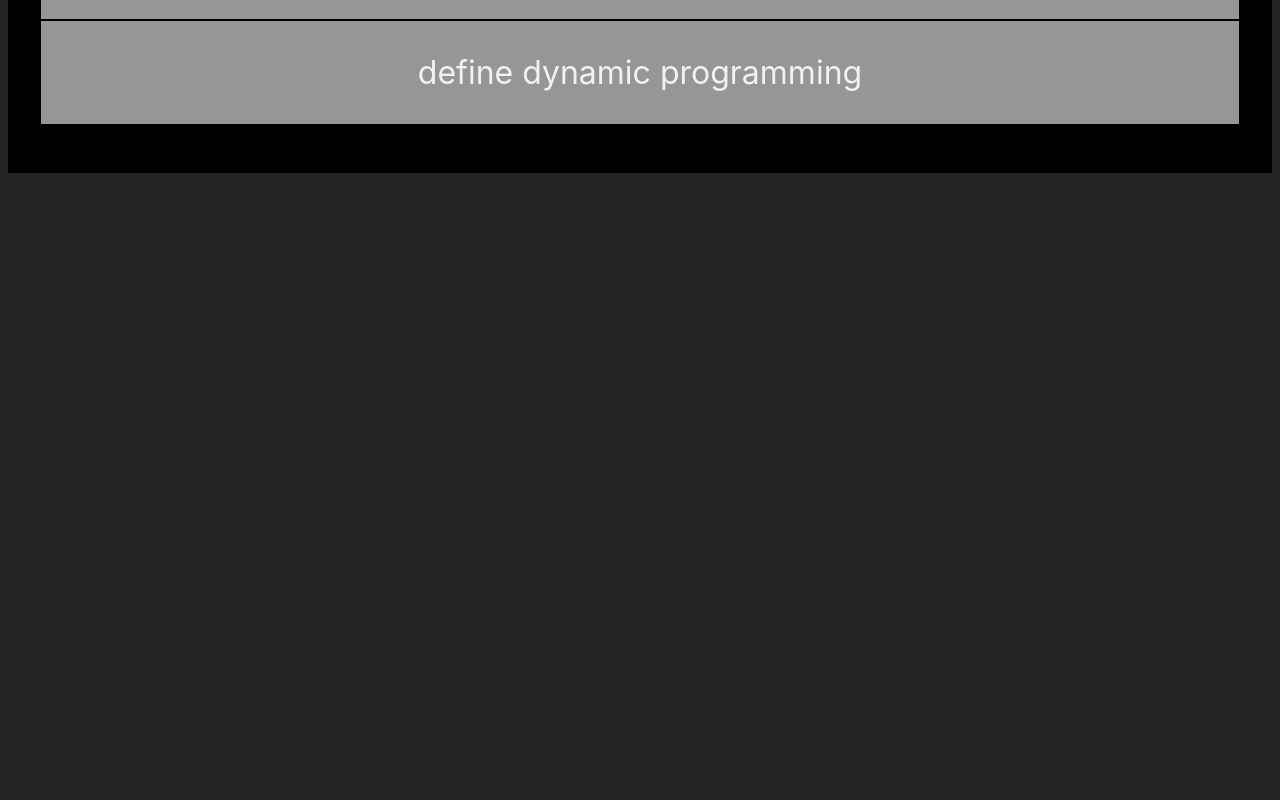
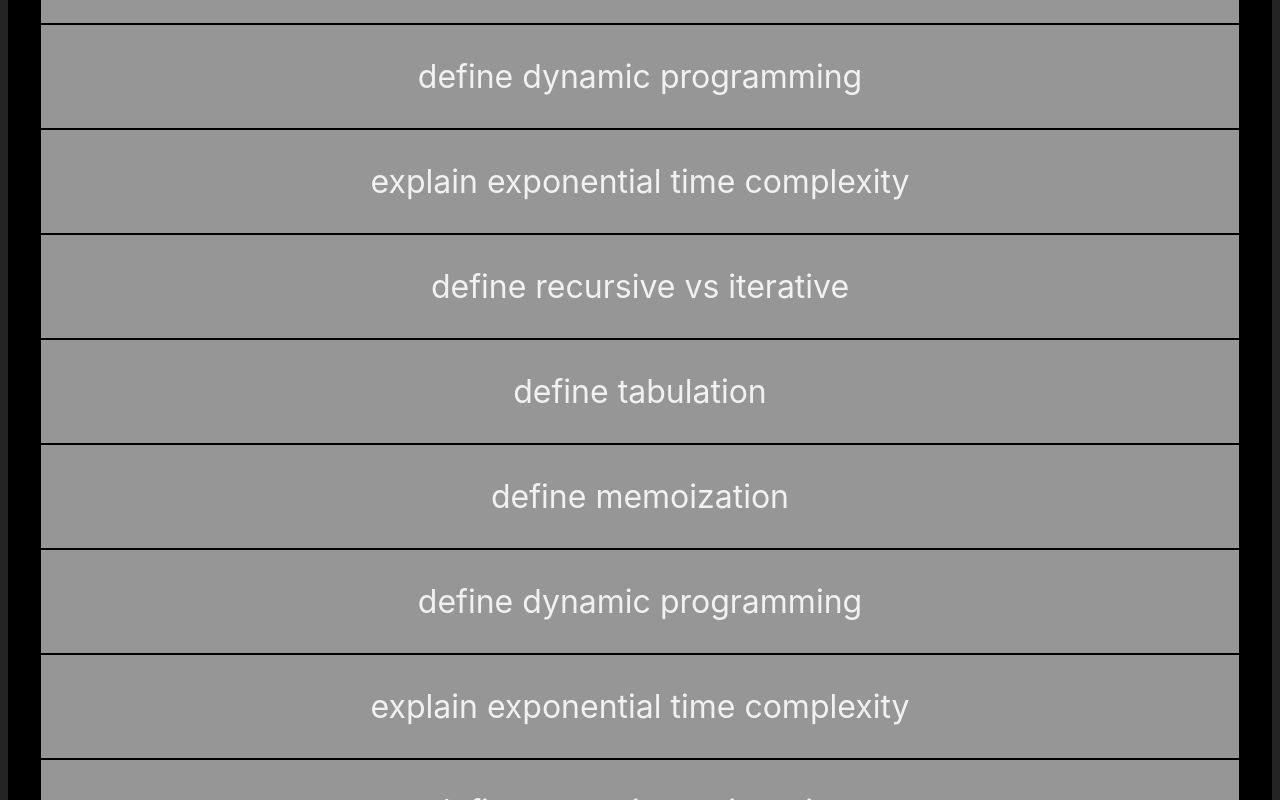
Before and after one commit to kjameer0/task-stack, a React (Vite) app: page / in a window 1280 px wide. Shown: the part 560-1360 px from the top of the page. Before the commit the page ends 800 px from the top, so only its background shows below. Built offline with nearby package versions, Linux system fonts and the light colour scheme.

Commit message:
feat: styled input field for task stack

```diff
--- a/src/components/Stack/Stack.tsx
+++ b/src/components/Stack/Stack.tsx
@@ -12,27 +12,69 @@ export default function Stack() {
     'define tabulation',
     'define recursive vs iterative',
     'explain exponential time complexity',
+    'define dynamic programming',
+    'define memoization',
+    'define tabulation',
+    'define recursive vs iterative',
+    'explain exponential time complexity',
+    'define dynamic programming',
+    'define memoization',
+    'define tabulation',
+    'define recursive vs iterative',
+    'explain exponential time complexity',
+    'define dynamic programming',
+    'define memoization',
+    'define tabulation',
+    'define recursive vs iterative',
+    'explain exponential time complexity',
+    'define dynamic programming',
+    'define memoization',
+    'define tabulation',
+    'define recursive vs iterative',
+    'explain exponential time complexity',
+    'define dynamic programming',
+    'define memoization',
+    'define tabulation',
+    'define recursive vs iterative',
+    'explain exponential time complexity',
+    'define dynamic programming',
+    'define memoization',
+    'define tabulation',
+    'define recursive vs iterative',
+    'explain exponential time complexity',
+    'define dynamic programming',
+    'define memoization',
+    'define tabulation',
+    'define recursive vs iterative',
+    'explain exponential time complexity',
   ] as string[]);
   const [pushText, setPushText] = useState('');
   useEffect(() => {
+    //if input element ref exists focus that element on mount
     if (inputElement && inputElement.current) {
       inputElement.current.focus();
     }
   }, []);
   function handlePop() {
+    //copy all but the last element in the array
     setStack((prev) => prev.slice(0, prev.length - 1));
   }
   function handleEnterKey(event: React.KeyboardEvent<HTMLInputElement>) {
+    //check for which key was pressed, if its enter push current text\
+    //in input field
     if (event.key === 'Enter') {
       handlePush();
     }
   }
   function handlePush() {
     try {
+      //if no text throw error
       if (pushText.length === 0) {
         throw new Error('please add something');
       }
+      //add new val onto top of previous stack
       setStack((prev) => [...prev.slice(0), pushText]);
+      //clear field
       setPushText('');
     } catch (error) {
       console.error(getErrorMessage(error));
@@ -59,6 +101,8 @@ export default function Stack() {
       </div>
 
       <ul>
+        {/* take stack, copy it and reverse it to build
+        stack on screen without altering original state */}
         {stack
           .slice(0)
           .reverse()
--- a/src/components/Stack/StyledStack.ts
+++ b/src/components/Stack/StyledStack.ts
@@ -17,4 +17,9 @@ export const StyledStack = styled.div`
     text-align: center;
     font-size: 2rem;
   }
+  .push-field {
+    width: 20rem;
+    height: 2rem;
+    font-size: 1.2rem;
+  }
 `;
```
Also changed, not shown: src/components/Stack/resusables/StackItem.tsx (added).
